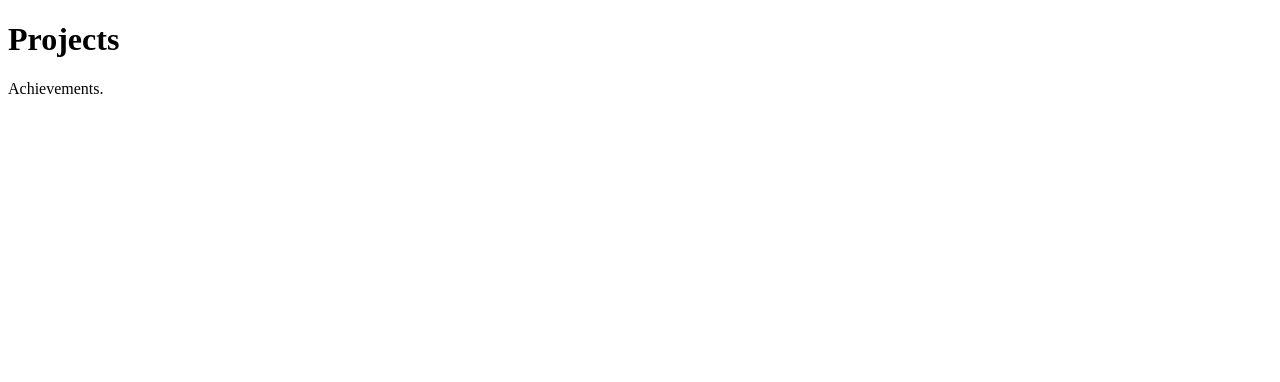
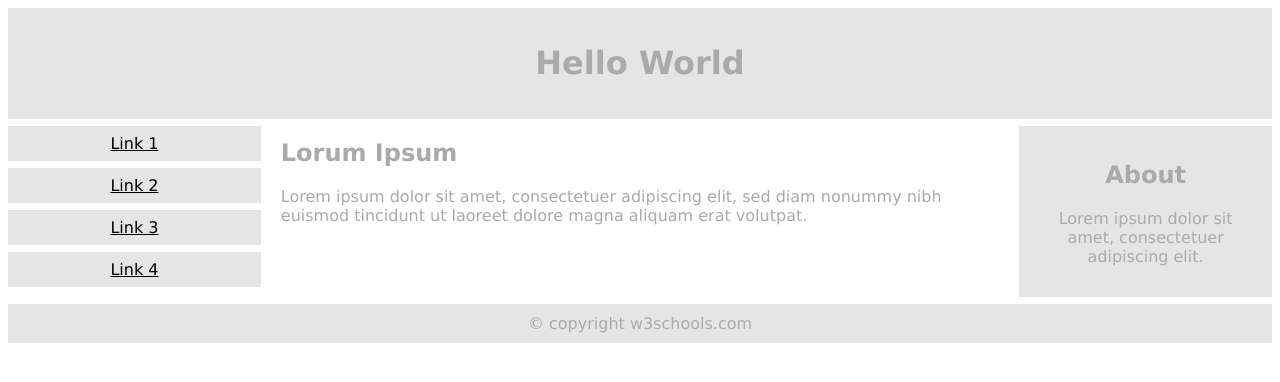
Before and after one commit to emmanueladebayo1994/emmanueladebayo1994.github.io, a plain HTML site: page index.html in a window 1280 px wide. Drawn offline with Linux system fonts and the light colour scheme.

Commit message:
Update index.html

```diff
--- a/index.html
+++ b/index.html
@@ -1,12 +1,76 @@
 <!DOCTYPE html>
 <html>
 <head>
-<title>Emmanuel Adebayo's portfolio</title>
+<meta name="viewport" content="width=device-width, initial-scale=1.0">
+<style>
+* {
+  box-sizing: border-box;
+}
+
+.menu {
+  float: left;
+  width: 20%;
+  text-align: center;
+}
+
+.menu a {
+  background-color: #e5e5e5;
+  padding: 8px;
+  margin-top: 7px;
+  display: block;
+  width: 100%;
+  color: black;
+}
+
+.main {
+  float: left;
+  width: 60%;
+  padding: 0 20px;
+}
+
+.right {
+  background-color: #e5e5e5;
+  float: left;
+  width: 20%;
+  padding: 15px;
+  margin-top: 7px;
+  text-align: center;
+}
+
+@media only screen and (max-width: 620px) {
+  /* For mobile phones: */
+  .menu, .main, .right {
+    width: 100%;
+  }
+}
+</style>
 </head>
-<body>
+<body style="font-family:Verdana;color:#aaaaaa;">
 
-<h1>Projects</h1>
-<p>Achievements.</p>
+<div style="background-color:#e5e5e5;padding:15px;text-align:center;">
+  <h1>Hello World</h1>
+</div>
+
+<div style="overflow:auto">
+  <div class="menu">
+    <a href="#">Link 1</a>
+    <a href="#">Link 2</a>
+    <a href="#">Link 3</a>
+    <a href="#">Link 4</a>
+  </div>
+
+  <div class="main">
+    <h2>Lorum Ipsum</h2>
+    <p>Lorem ipsum dolor sit amet, consectetuer adipiscing elit, sed diam nonummy nibh euismod tincidunt ut laoreet dolore magna aliquam erat volutpat.</p>
+  </div>
+
+  <div class="right">
+    <h2>About</h2>
+    <p>Lorem ipsum dolor sit amet, consectetuer adipiscing elit.</p>
+  </div>
+</div>
+
+<div style="background-color:#e5e5e5;text-align:center;padding:10px;margin-top:7px;">© copyright w3schools.com</div>
 
 </body>
 </html>
```
